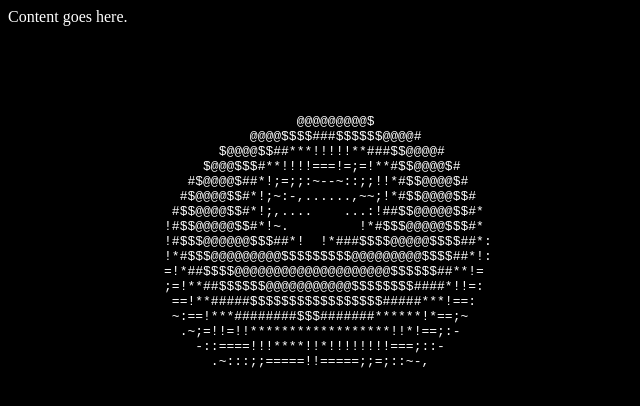
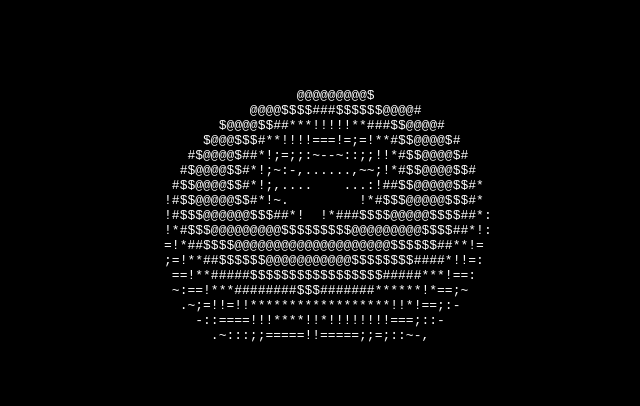
Before and after one commit to MoonlightUser/donut, a plain HTML site: page index.html in a window 1280 px wide. Shown: the whole page, without its empty margins (0-640 px from the left). Drawn offline with Linux system fonts and the light colour scheme.

Commit message:
Update index.html

```diff
--- a/index.html
+++ b/index.html
@@ -6,7 +6,6 @@
 <meta name="keywords" content="html tutorial template">
 </head>
 <body style="color:white; background-color:black;" >
-Content goes here.
   <script src="app.js"></script>
 </body>
 </html>
```
